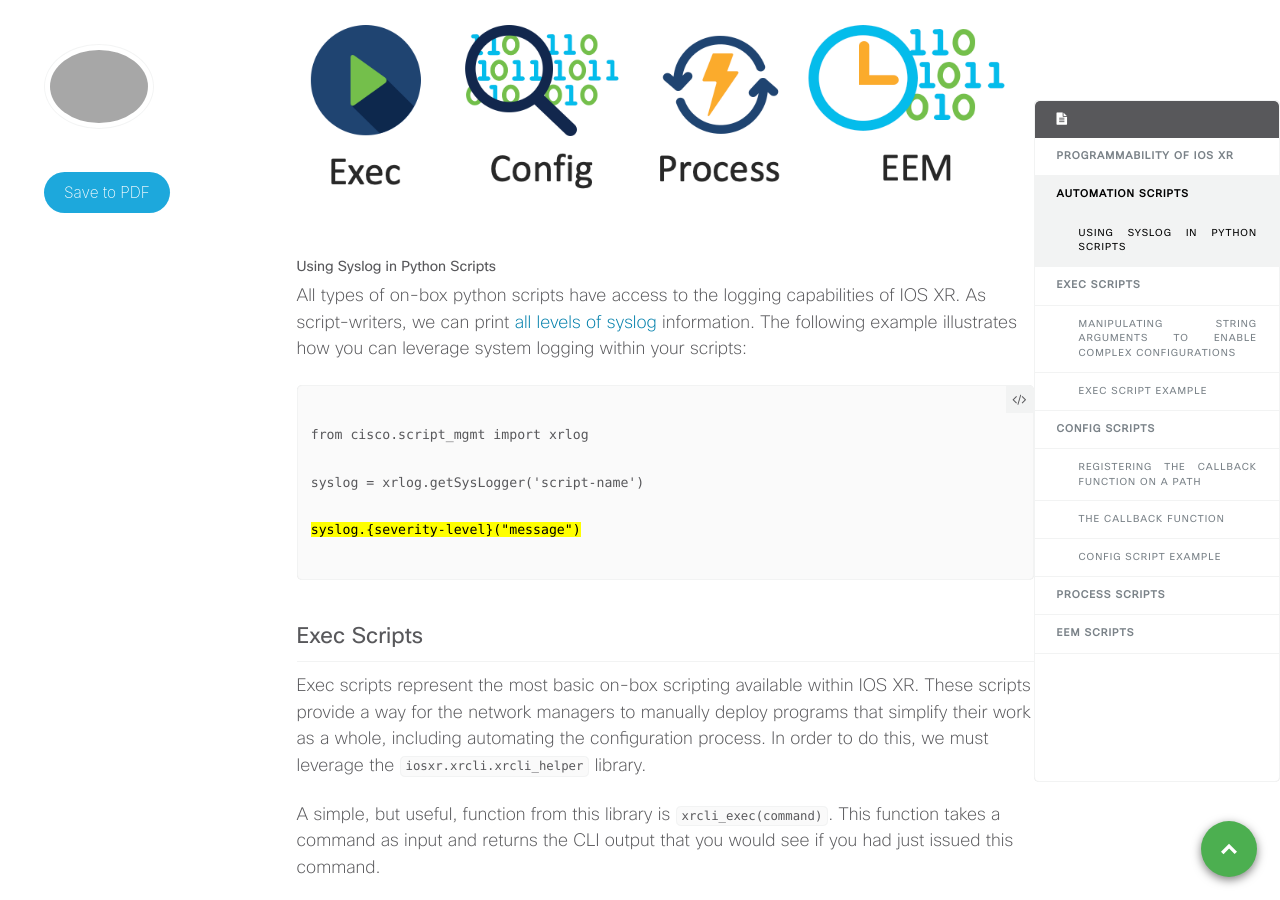
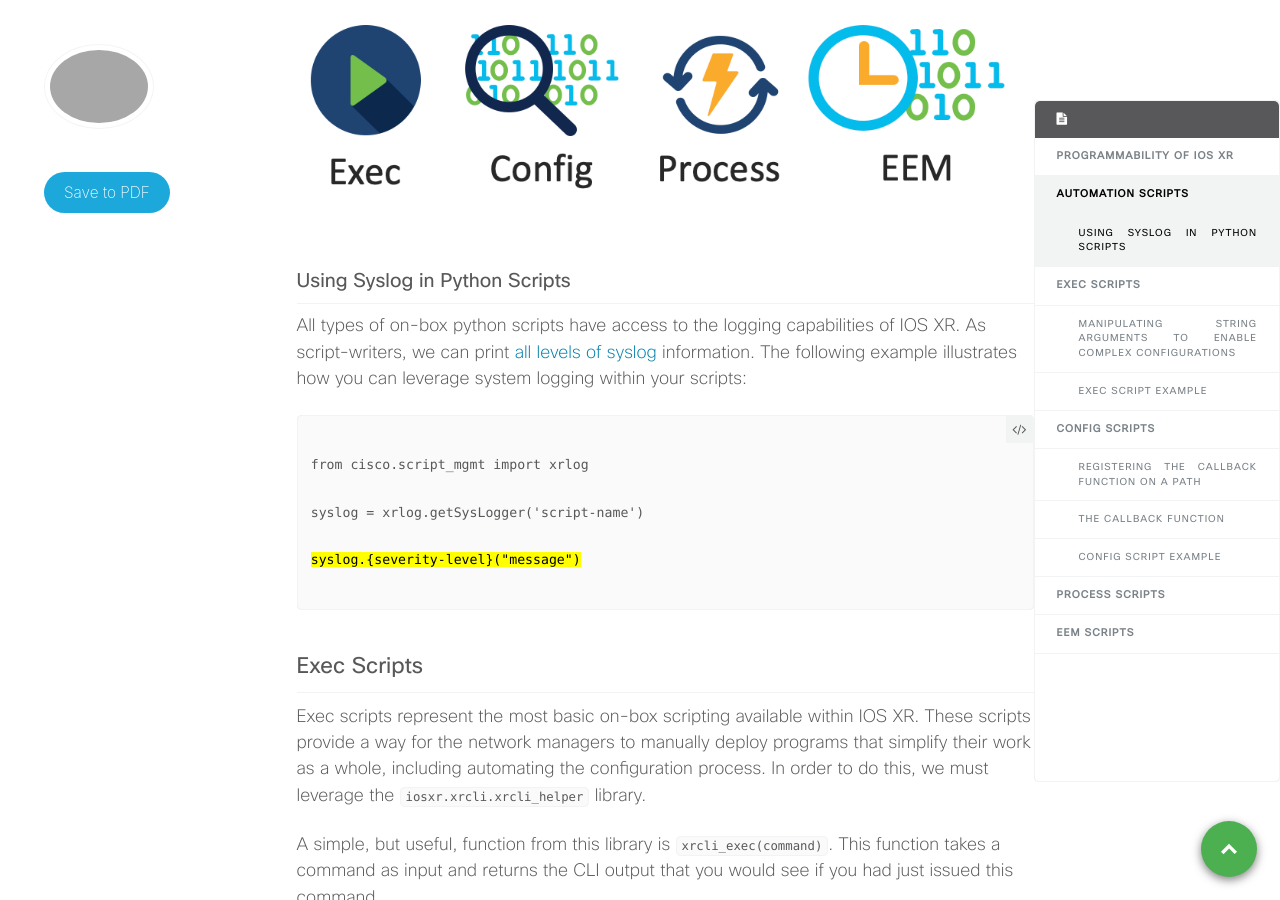
Before and after one commit to xrdocs/device-lifecycle, a Jekyll site: the page built from _blogs/2022-07-08-on-box-python-scripting.md, in a window 1280 px wide and 900 px high, scrolled down 1135 px. Built offline with Jekyll 4.4.1, drawn with Linux system fonts in a browser that asks for light colours; comment, search, counter and statistics services are not loaded.

```diff
--- a/_blogs/2022-07-08-on-box-python-scripting.md
+++ b/_blogs/2022-07-08-on-box-python-scripting.md
@@ -30,7 +30,7 @@ Automation scripts are one way to leverage IOS XR to work for you. These are mai
 
 ![Screen Shot 2022-07-15 at 2.07.09 PM.png]({{site.baseurl}}/images/Screen Shot 2022-07-15 at 2.07.09 PM.png)
 
-#### Using Syslog in Python Scripts
+### Using Syslog in Python Scripts
 All types of on-box python scripts have access to the logging capabilities of IOS XR. As script-writers, we can print [all levels of syslog](https://www.cisco.com/c/en/us/td/docs/routers/access/wireless/software/guide/SysMsgLogging.html#wp1054858) information. The following example illustrates how you can leverage system logging within your scripts:
 
 <div class="highlighter-rouge">
@@ -51,7 +51,7 @@ Exec scripts represent the most basic on-box scripting available within IOS XR.
 
 A simple, but useful, function from this library is `xrcli_exec(command)`. This function takes a command as input and returns the CLI output that you would see if you had just issued this command.
 
-#### Manipulating String Arguments to Enable Complex Configurations
+### Manipulating String Arguments to Enable Complex Configurations
 Being able to commit configurations from inside a python script enables us to streamline many of the repetitive CLI configurations we complete. Thus, exec scripts will commonly use the `xr_apply_config_string(configuration)` function from this library. This function takes a CLI configuration command as input, and then commits the provided configuration. However, the argument of this function is a *single-line* configuration, meaning we must make use of a few tricks to issue complex configurations.
 
 Using string formatters allows us to adjust the configuration to a command-line argument or an environment variable:
@@ -78,7 +78,7 @@ xrcli_helper.xr_apply_config_string("interface TenGigE0/0/0/1 <mark>\n\r</mark>
 
 Using a combination of these two techniques enables us to maximize the potential of this function and Exec scripts overall.  Let's walk through an example:
 
-#### Exec Script Example
+### Exec Script Example
 
 The script we'll be dissecting is [`test_cli_show_version.py`](https://github.com/CiscoDevNet/xr-python-scripts/blob/main/exec/test_cli_show_version.py). This is a relatively simple exec script, issuing a single command and printing its output.
 
@@ -144,7 +144,7 @@ import cisco.config_validation as xr
 </pre>
 </div>
 
-#### Registering the Callback Function on a Path
+### Registering the Callback Function on a Path
 
 The `cisco.config-valiation` Python library contains a few functions that are critical to the operation of config scripts. The first of these methods has the following signature:
 
@@ -183,7 +183,7 @@ There are a number of limitations on the available models that can be used for c
 
 The second argument to this method, `callback_function`, is what will be run whenever a relevant commit is pushed to the configuration. The callback function is the “meat” of the config script.
 
-#### The Callback Function
+### The Callback Function
 
 The signature of the function needs to be:
 
@@ -252,7 +252,7 @@ curr_node.set(data_to_set)
 
 Using these methods will allow the commit to pass with the changes made by the script. It is recommended to provide some information to syslog in order to inform the user what changes occurred.
 
-#### Config Script Example
+### Config Script Example
 
 Let's take a look at an application of these techniques with a simple script. This specific program will check to see if a specified ACL is present on a given interface when any ACL-related configuration is pushed.
 
```
